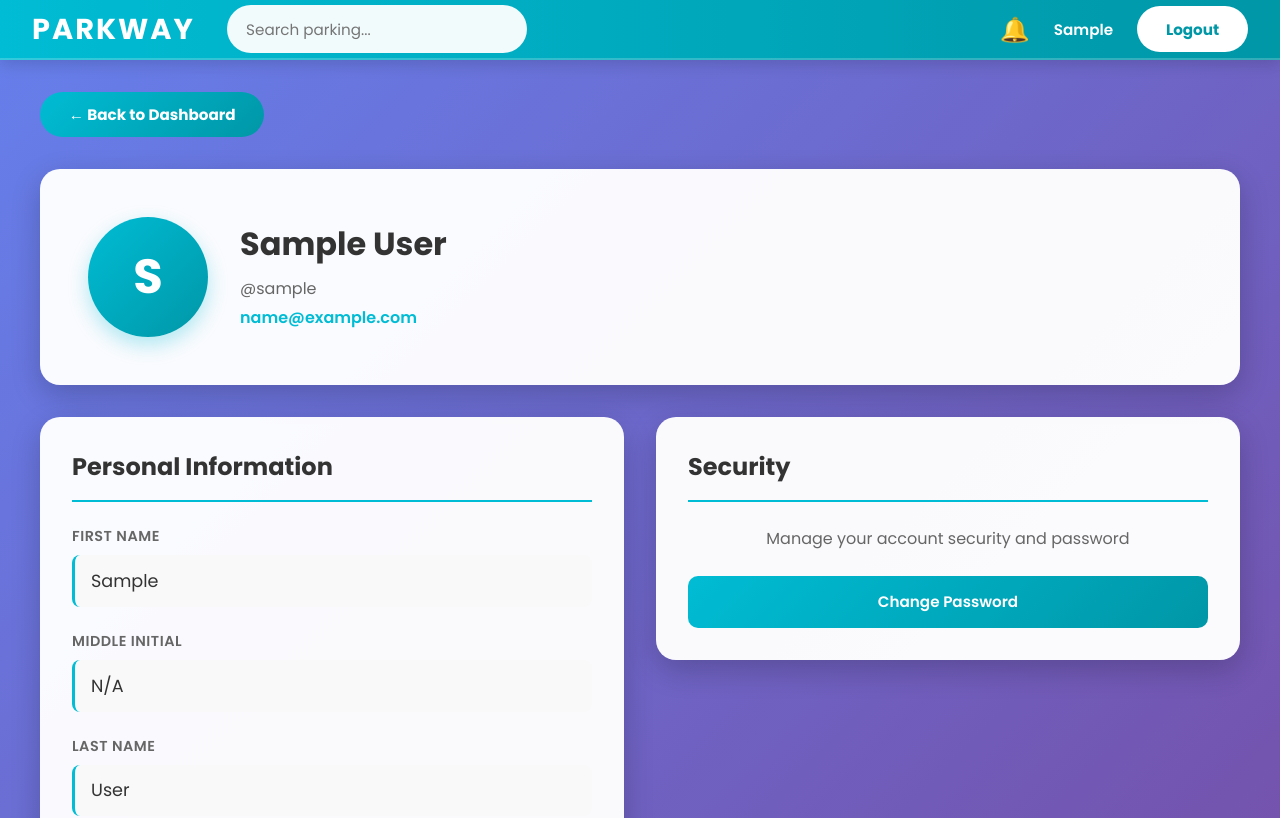
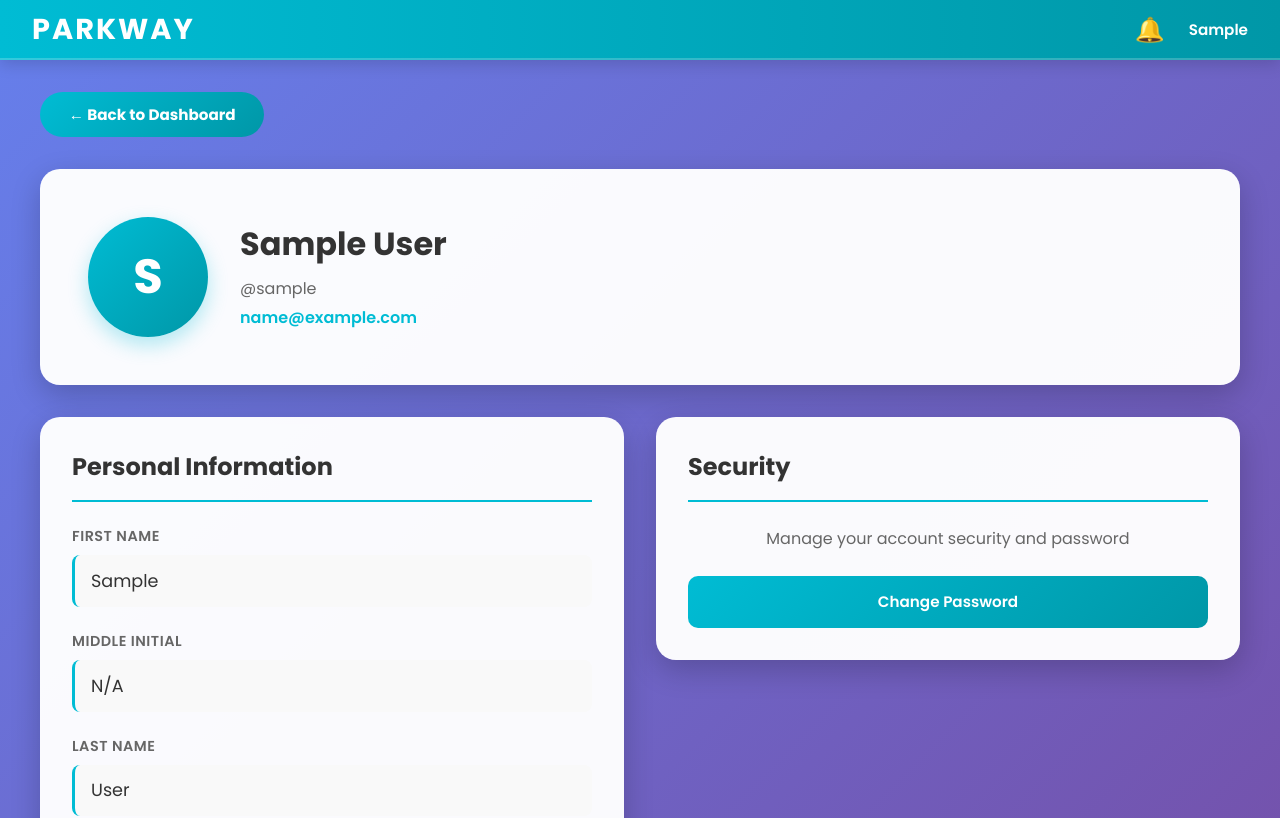
Before and after one commit to resuera123/Parkway, a React (Create React App) app: page /profile in a window 1280 px wide. Shown: the top 818 px of the page. Built offline with nearby package versions, Linux system fonts and the light colour scheme; sample sign-in values are in the browser's storage.

Commit message:
small changes

```diff
--- a/src/components/Profile.jsx
+++ b/src/components/Profile.jsx
@@ -1,10 +1,8 @@
 import React, { useState, useEffect } from 'react';
 import '../styles/Profile.css';
-import { useAuth } from '../context/AuthContext';
 import { useNavigate } from 'react-router-dom';
 
 export default function Profile() {
-  const { logout } = useAuth();
    const navigate = useNavigate();
    const [user, setUser] = useState(null);
    const [isEditing, setIsEditing] = useState(false);
@@ -151,11 +149,6 @@ export default function Profile() {
     }
   };
 
-  const handleLogout = () => {
-    logout();
-    navigate('/');
-  };
-
    if (loading) {
      return <div className="loading">Loading...</div>;
    }
@@ -170,15 +163,11 @@ export default function Profile() {
          <div className="navbar-left">
            <div className="logo">PARKWAY</div>
          </div>
-        <div className="navbar-center">
-          <input type="text" placeholder="Search parking..." className="search-input" />
-        </div>
          <div className="navbar-right">
            <div className="notification-icon">🔔</div>
            <div className="user-info">
              <span className="username">{user?.firstName || 'User'}</span>
            </div>
-          <button className="logout-btn" onClick={handleLogout}>Logout</button>
          </div>
        </nav>
 
```
Lines whose indentation alone changed are shown as unchanged.
